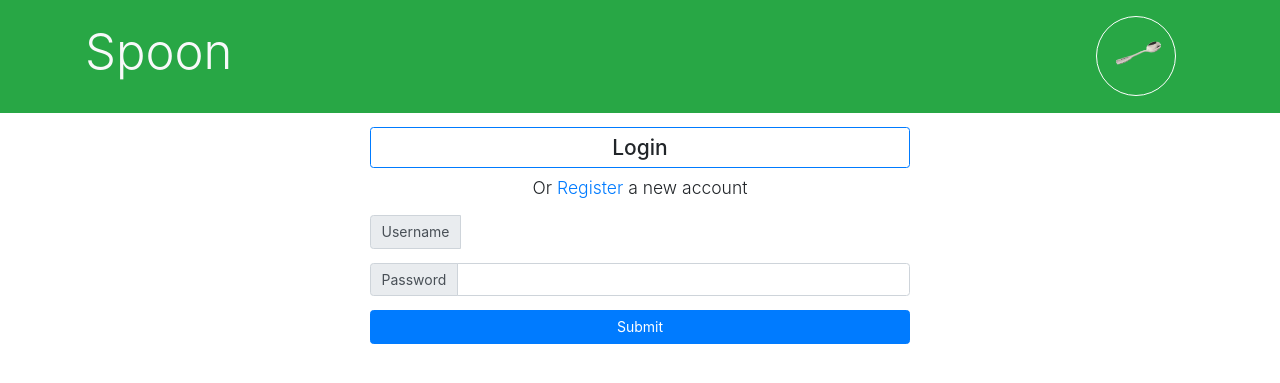
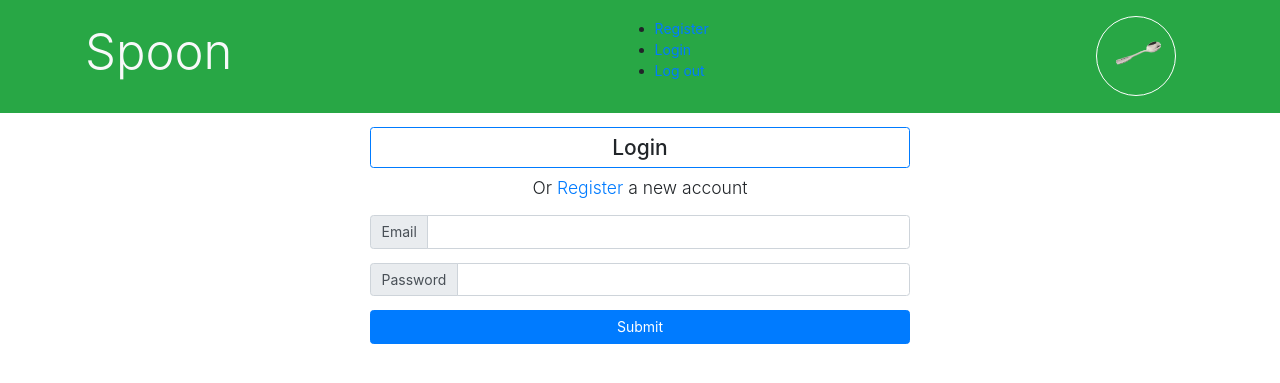
Before and after one commit to dm1905once/cap1_spoon, a Flask app: template templates/users/login.html in a window 1280 px wide. Shown: the top 383 px of the page. Run offline with Flask 2, Linux system fonts and the light colour scheme; the template is opened without the code that fills it: values that come from a table or form of the project are taken from there, others are empty; some libraries are stand-ins or nearby versions; some web fonts are replaced.

Commit message:
Add login

```diff
--- a/app.py
+++ b/app.py
@@ -2,7 +2,7 @@
 
 from flask import Flask, render_template, request, redirect, session, flash
 from models import db, connect_db, User, Recipe, Cooklist, CooklistRecipe, Ingredient, UserRecipe, UserPreference, IngredientList
-from forms import SearchByMealTypeForm, SearchByIngredientsForm, UserRegisterForm
+from forms import SearchByMealTypeForm, SearchByIngredientsForm, UserRegisterForm, UserLoginForm
 from private import SPOON_API_KEY
 from recipe import Recipe
 import requests
@@ -98,6 +98,36 @@ def register():
         return render_template('users/register.html', form=form)
 
 
+@app.route('/login', methods=["GET", "POST"])
+def login():
+    """Handle user login."""
+
+    form = UserLoginForm()
+
+    if form.validate_on_submit():
+        user = User.authenticate(form.email.data,
+                                 form.password.data)
+
+        if user:
+            do_login(user)
+            flash(f"Hello, {user.first_name}!", "success")
+            return redirect("/")
+        else:
+            flash("Invalid credentials.", 'danger')
+
+    return render_template('users/login.html', form=form)
+
+
+
+@app.route('/logout')
+def logout():
+    """Handle logout of user."""
+
+    do_logout()
+    flash("User logged out", "info")
+    return redirect('/')
+
+
 
 
 @app.route('/recipes', methods=["GET"])
--- a/forms.py
+++ b/forms.py
@@ -14,6 +14,11 @@ class UserRegisterForm(FlaskForm):
     first_name = StringField('First Name', validators=[DataRequired()])
     last_name = StringField('Last Name')
 
+class UserLoginForm(FlaskForm):
+    """Form to authenticate existing users."""
+    email = StringField('E-mail', validators=[DataRequired(), Email()])
+    password = PasswordField('Password', validators=[Length(min=6)])
+
 
 ### Recipe search forms
 class SearchByMealTypeForm(FlaskForm):
--- a/templates/base.html
+++ b/templates/base.html
@@ -13,6 +13,11 @@
     <nav class="navbar navbar-expand-sm  bg-success mb-3">
         <div class="container">
             <h1 class="display-4 text-light">Spoon</h1>
+            <ul>
+                <li><a href="/register">Register</a></li>
+                <li><a href="/login">Login</a></li>
+                <li><a href="/logout">Log out</a></li>
+            </ul>
             <a class="navbar-brand" href="/">
                 <img class="nav-img rounded-circle" src="{{ url_for('static', filename='img/spoon_logo1.png') }}">
             </a>
--- a/templates/users/login.html
+++ b/templates/users/login.html
@@ -22,10 +22,10 @@
                     <form method="POST">
                         {{ form.hidden_tag() }}
                         <div class="input-group mt-3">
-                            <div class="input-group-prepend"><span class="input-group-text">Username</span></div>
-                            {{form.username(class_="form-control")}}
+                            <div class="input-group-prepend"><span class="input-group-text">Email</span></div>
+                            {{form.email(class_="form-control")}}
                         </div>
-                        {% for error in form.username.errors %}<small class="form-text text-danger">{{ error }}</small>{% endfor %}
+                        {% for error in form.email.errors %}<small class="form-text text-danger">{{ error }}</small>{% endfor %}
                         <div class="input-group mt-3">
                             <div class="input-group-prepend"><span class="input-group-text">Password</span></div>
                             {{form.password(class_="form-control")}}
```
